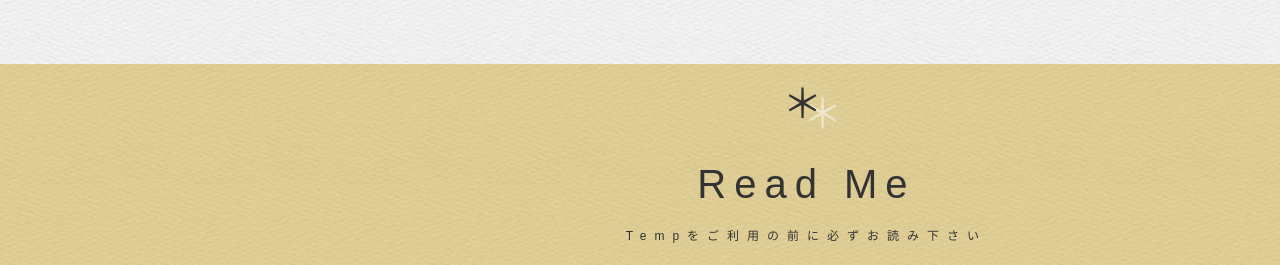
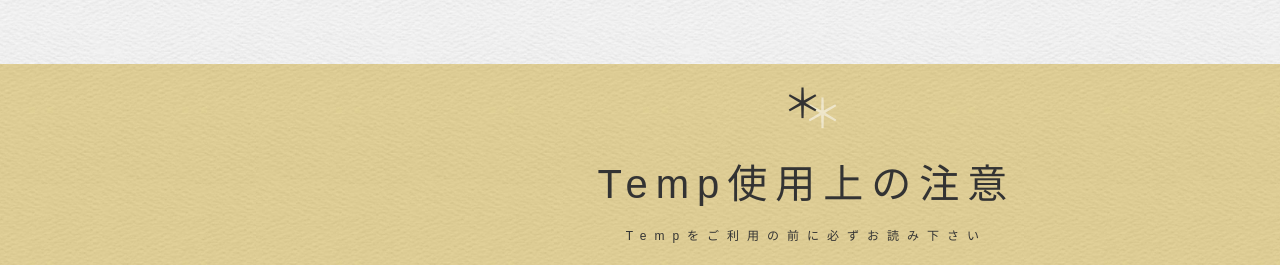
Before and after one commit to arupaka2021/arupaka2021, a plain HTML site: page tp_simple15_cat02/tp_simple15_cat02/index.html in a window 1280 px wide. Shown: the part 680-945 px from the top of the page. Drawn offline with nearby package versions, Linux system fonts and the light colour scheme.

Commit message:
Update index.html

```diff
--- a/tp_simple15_cat02/tp_simple15_cat02/index.html
+++ b/tp_simple15_cat02/tp_simple15_cat02/index.html
@@ -54,7 +54,7 @@ return false;
 
 <section>
 
-<h2>Read Me<span>Tempをご利用の前に必ずお読み下さい</span></h2>
+<h2>Temp使用上の注意<span>Tempをご利用の前に必ずお読み下さい</span></h2>
 
 <h3>☆はじめに☆</h3>
 <p>このTempは、<a href="http://template-party.com/">Template Party</a>にて無料配布している『個人サイト向け 無料ホームページテンプレート tp_simple15』です。必ずダウンロード先のサイトの<a href="http://template-party.com/read.html">利用規約</a>をご一読の上でご利用下さい。</p>
```
